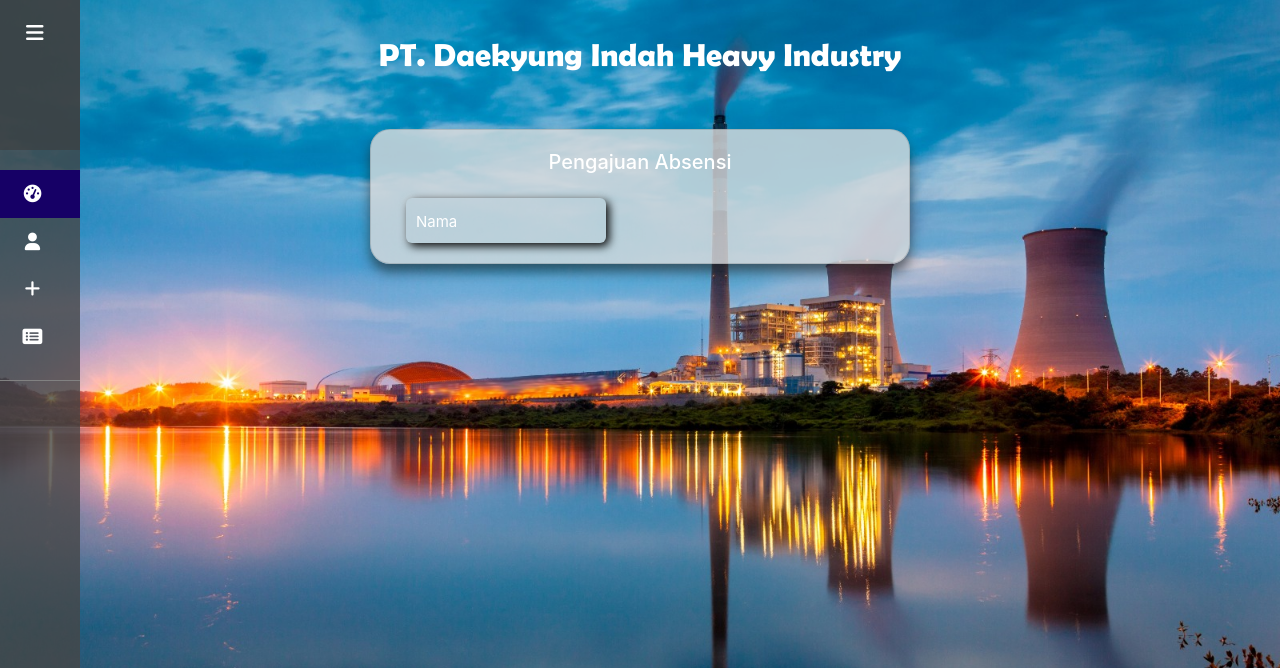
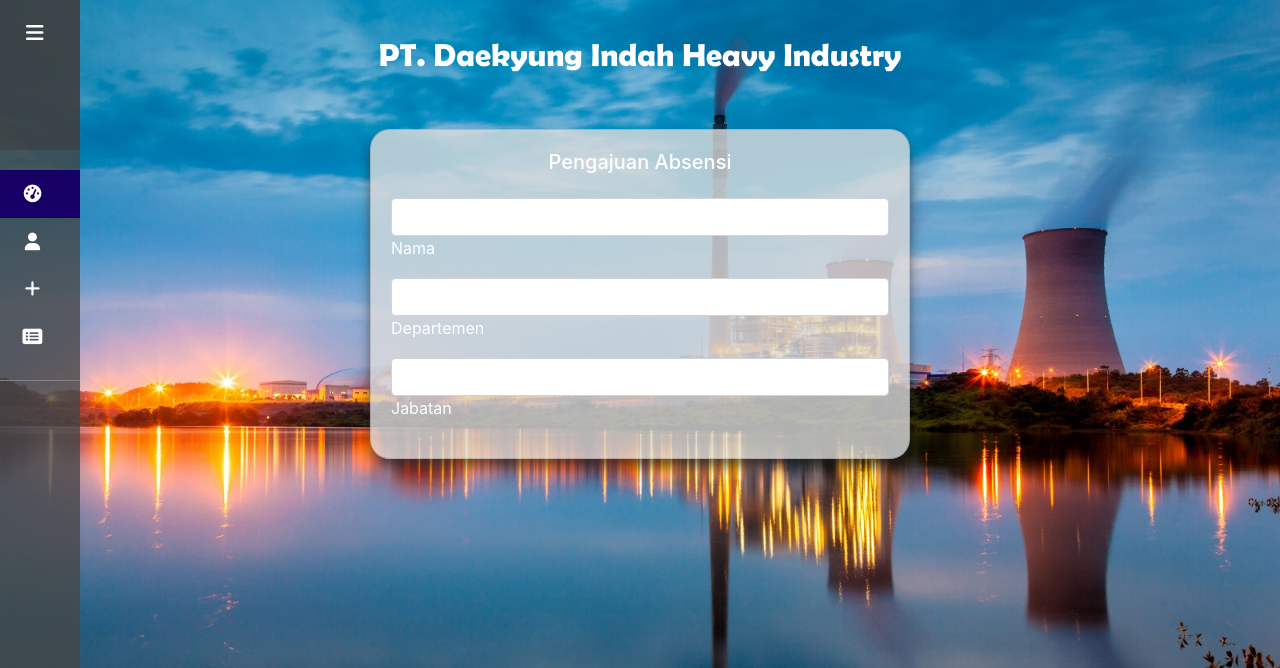
Before and after one commit to dhiyarhmn/tugas-pkl, a PHP site: page /Karyawan/PengajuanAbsensiKaryawan.php in a window 1280 px wide. Shown: the top 668 px of the page. Run offline with PHP 8.4, Linux system fonts and the light colour scheme.

Commit message:
commit 2

```diff
--- a/Karyawan/PengajuanAbsensiKaryawan.php
+++ b/Karyawan/PengajuanAbsensiKaryawan.php
@@ -64,20 +64,29 @@
                 <div class="col-md-6">
                     <div class="card rounded-card" style="background-color: rgba(220, 220, 220, 0.8);">
                         <div class="card-body">
-                        <h5 class="card-title text-center mb-4" >Pengajuan Absensi</h5>
-                        <form method="post">
-                            <div class="container">
-                                <input required="" type="text" name="text" class="input">
-                                <label class="label">Nama</label>
-                            </div>
-                        </form>
+                            <h5 class="card-title text-center mb-4">Pengajuan Absensi</h5>
+                            <form method="post">
+                                <div class="form-group input-container">
+                                    <input required="" type="text" name="nama" class="form-control" onfocus="focusInput(this)" onblur="blurInput(this)">
+                                    <label for="nama" class="form-label">Nama</label>
+                                </div>
+
+                                <div class="form-group input-container">
+                                    <input required="" type="text" name="departemen" class="form-control" onfocus="focusInput(this)" onblur="blurInput(this)">
+                                    <label for="departemen" class="form-label">Departemen</label>
+                                </div>
+
+                                <div class="form-group input-container">
+                                    <input required="" type="text" name="jabatan" class="form-control" onfocus="focusInput(this)" onblur="blurInput(this)">
+                                    <label for="jabatan" class="form-label">Jabatan</label>
+                                </div>
+                            </form>
+                        </div>
                     </div>
                 </div>
             </div>
         </div>
     </div>
-</div>
-
 <!-- Bootstrap and jQuery libraries -->
 <script src="https://code.jquery.com/jquery-3.5.1.min.js"></script>
     <script src="https://cdnjs.cloudflare.com/ajax/libs/popper.js/1.16.0/umd/popper.min.js"></script>
--- a/Karyawan/css/style.css
+++ b/Karyawan/css/style.css
@@ -185,7 +185,6 @@
 }
 .approved-icon {
 color: #006b3c; /* Warna biru dengan kode #160066 */
-display: flex;
 }
 .declined-icon {
 color: #7c0a02; /* Warna biru dengan kode #160066 */
@@ -323,3 +322,17 @@
   inset 3px 3px 10px rgba(0,0,0,1),
   inset -1px -1px 6px rgba(255, 255, 255, 0.4);
 }
+
+/* css kotak di form pengajuan absensi */
+.input-container {
+    margin: 10px 0; /* Margin normal */
+    transition: margin 0.3s; /* Animasi untuk transisi margin */
+}
+
+.input-container.focused {
+    margin: 20px 0; /* Margin tambahan ketika difokuskan */
+}
+
+.form-control:focus {
+    box-shadow: none; /* Opsional: Hapus bayangan saat fokus jika diinginkan */
+}
--- a/Karyawan/js/script.js
+++ b/Karyawan/js/script.js
@@ -14,3 +14,12 @@
       $('#content').toggleClass('shift');
   });
 });
+function focusInput(element) {
+    element.parentElement.classList.add("focused");
+}
+
+function blurInput(element) {
+    if (element.value === "") {
+        element.parentElement.classList.remove("focused");
+    }
+}
```
Also changed, not shown: Karyawan/StatusPengajuanKaryawan.php (+4 -4 lines).
